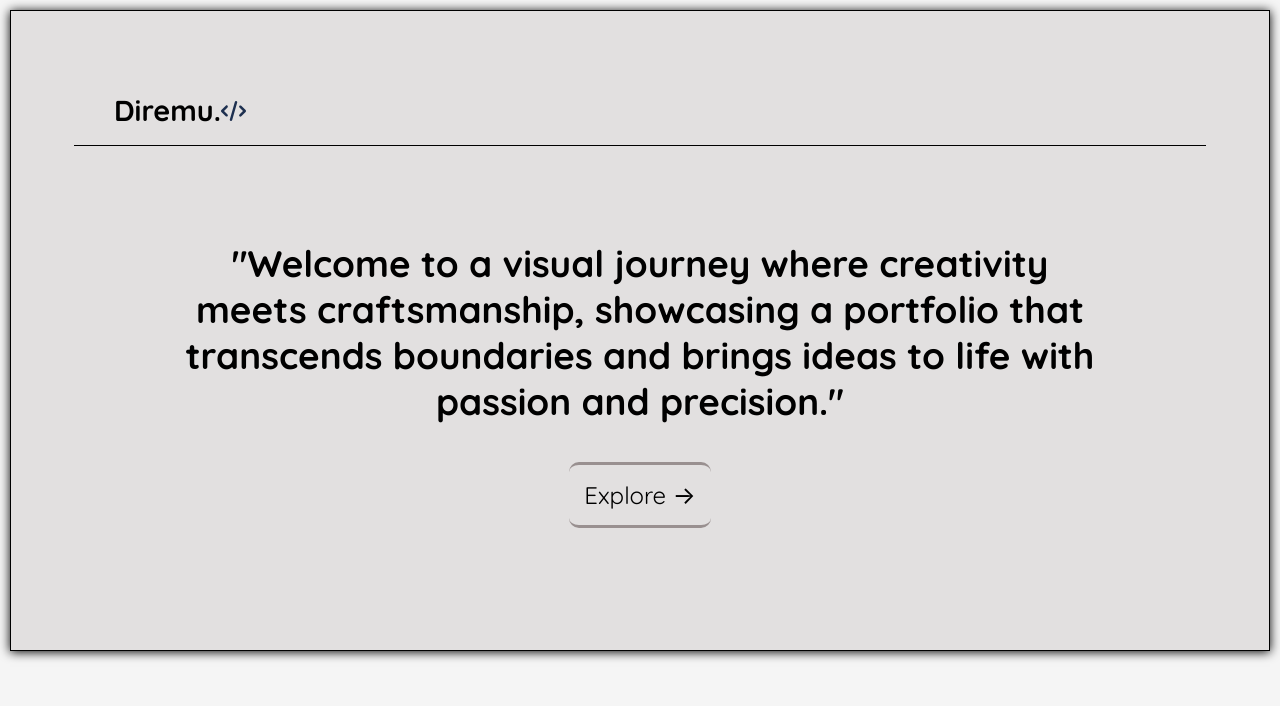
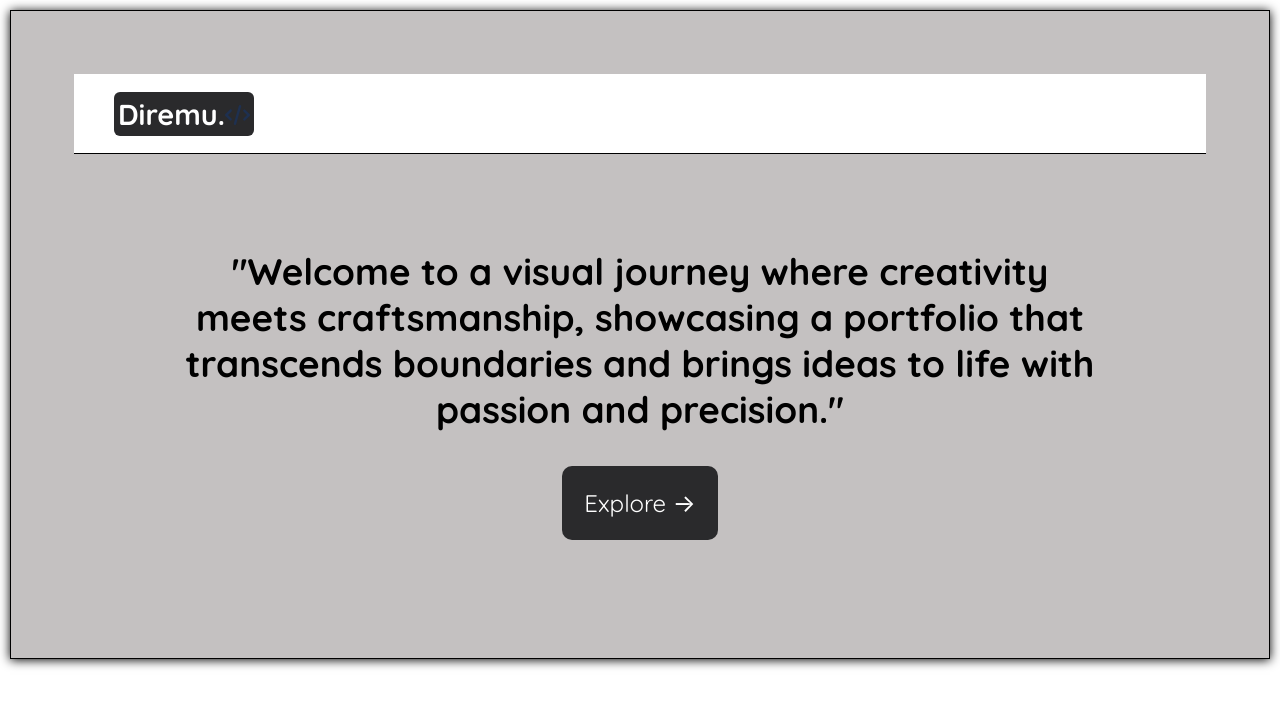
Before and after one commit to diremu/portfolio-website, a React (Create React App) app: page / in a window 1280 px wide. Shown: the top 706 px of the page. Built offline with nearby package versions, Linux system fonts and the light colour scheme.

Commit message:
color usage 1

```diff
--- a/src/Contact/Contact.css
+++ b/src/Contact/Contact.css
@@ -1,5 +1,5 @@
-body {
-    background-color: whitesmoke;
+#contact {
+    background-color: var(--tertiary-color);
 }
 
 #contact-div {
--- a/src/Home/Home.css
+++ b/src/Home/Home.css
@@ -1,3 +1,7 @@
+body {
+    background-color: var(--primary-color)
+}
+
 #home-div {
     display: flex;
     flex-direction: column;
--- a/src/Introduction/Introduction.css
+++ b/src/Introduction/Introduction.css
@@ -1,9 +1,13 @@
 #introduction {
     padding: 5%;
     color: black;
-    background-color: #e2e0e0;
-    border:1.1px solid black;
+    background-color: var(--secondary-color);
+    border: 1.1px solid black;
     box-shadow: 0px 1px 10px black;
+}
+
+body{
+    background-color: var(--primary-color);
 }
 
 #introduction-div {
@@ -28,41 +32,34 @@ div>p {
 #explore-link a {
     padding: 15px;
     text-decoration: none;
-    border-top: 3px solid rgb(153, 144, 144);
-    border-bottom: 3px solid rgb(153, 144, 144);
-    color: black;
+    padding: 22px;
+    color: white;
     font-size: 1.5rem;
     border-radius: 10px;
+    background-color: var(--tertiary-color);
     transition: background-color .8s;
-}
-
-#explore-link a:hover {
-    background-color: rgb(42, 42, 44);
-    color: #dddbdb;
-    border-top: 3px solid rgb(42, 42, 44);
-    border-bottom: 3px solid rgb(42, 42, 44);
-    transition: background-color .8s, color 0.8s, border-bottom 0.8s, border-top 0.8s;
 }
 
 #intro-nav {
     margin:0;
     padding:0;
     display:flex;
+    background-color: var(--primary-color);
 }
 #intro-nav li {
-    color: black;
+    color: var(--primary-color);
+    background-color: var(--tertiary-color);
+    padding: 4px;
+    border-radius: 6px;
 }
 #intro-nav-title {
-    color: black;
+    color: var(--primary-color);
 }
 #intro-nav-title:visited {
-    color: black;
-}
-#intro-nav-title:hover {
-    color: #2c29299f;
+    color: var(--primary-color);
 }
 #arrow {
-    color: black;
+    color: var(--primary-color);
 }
 #explore-link a:hover #arrow {
     animation: 2s normal 1 hover-right;
--- a/src/components/Navbar/Navbar.css
+++ b/src/components/Navbar/Navbar.css
@@ -223,6 +223,8 @@ nav ul li:last-child {
 
 .dropdown-show {
     display:block;
+    position: relative;
+
 }
 
 .dropdown ul {
--- a/src/components/Navbar/Navbar.js
+++ b/src/components/Navbar/Navbar.js
@@ -43,9 +43,9 @@ const Navbar = () => {
         <nav id={`${shrunk === "tablet" ? "tablet" : shrunk === "mobile" ? "mobile" : "top-nav"}`}>
             <ul>
                 <li>
-                    <a href="/" id="nav-title">Diremu.</a><img src={Code} alt=""  id="code-image"/>
+                    <a href="/" id="nav-title">Diremu.</a><img src={Code} alt=""  id="code-image" />
                     </li>
-                <li className={activeLink === 'home' ? "active" : ""}>
+                <li className={activeLink === 'home' ? "active" : ""} >
                     <a href="#home" onClick={()=> handleLinkClick("home")}>Home</a>
                     </li>
                 <li className={activeLink === 'about' ? "active" : ""}>
--- a/src/index.css
+++ b/src/index.css
@@ -1,5 +1,9 @@
 /* @import './styles/tailwind.css'; */
-
+:root {
+  --tertiary-color: rgb(42, 42, 44);
+  --primary-color: rgb(255, 255, 255);
+  --secondary-color: rgb(196, 193, 193);
+}
 
 @font-face {
   font-family: 'Quicksand';
```
